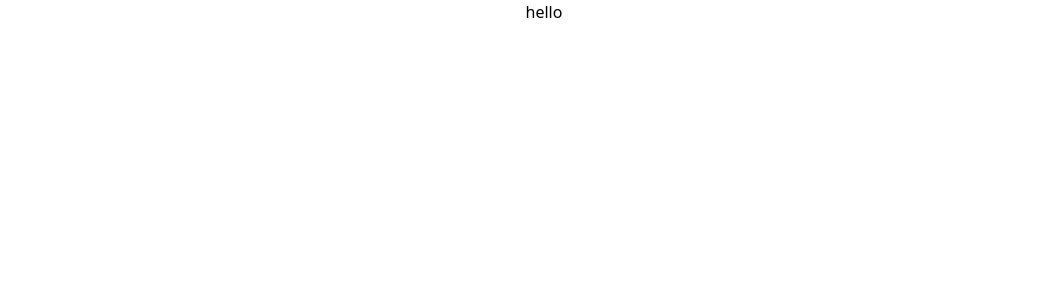
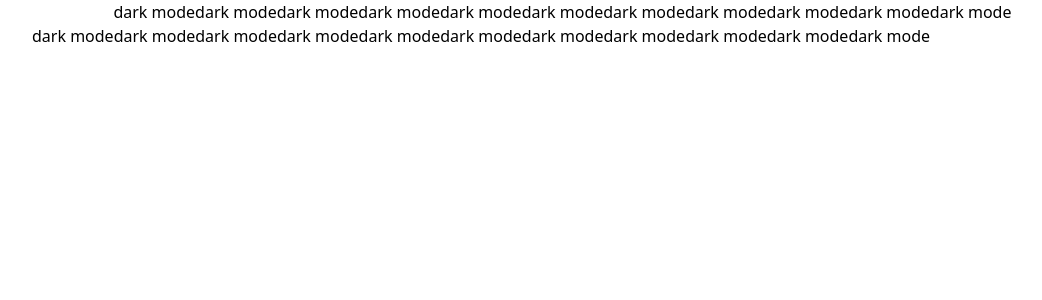
Before and after one commit to aionitel/portfolio-old-, a Next.js app: page / in a window 1280 px wide. Shown: the top 300 px of the page, without its empty margins (96-1138 px from the left). Built offline with nearby package versions, Linux system fonts and the light colour scheme.

Commit message:
added eslint, centered all content and limited width in layout

```diff
--- a/components/layout/Layout.tsx
+++ b/components/layout/Layout.tsx
@@ -2,7 +2,7 @@ import React from 'react'
 
 const Layout: React.FC = ({ children }: any) => {
   return (
-    <div className='flex min-h-screen min-w-screen justify-center'>
+    <div className='flex justify-center align-center min-h-screen max-w-5xl mx-auto'>
       <main>
         {children}
       </main>
--- a/components/nav/NavBar.tsx
+++ b/components/nav/NavBar.tsx
@@ -3,8 +3,8 @@ import React from 'react'
 const NavBar: React.FC = () => {
   return (
     <div className='flex justify-between'>
-      <div></div>
-      <div></div>
+      <div>
+      </div>
     </div>
   )
 }
--- /dev/null
+++ b/components/nav/NavItem.tsx
@@ -0,0 +1,9 @@
+import React from 'react'
+
+const NavItem: React.FC = () => {
+  return (
+    <div>NavItem</div>
+  )
+}
+
+export default NavItem;
--- a/package.json
+++ b/package.json
@@ -2,6 +2,8 @@
   "name": "portfolio",
   "version": "0.1.0",
   "private": true,
+  "author": "oranges0da",
+  "license": "MIT",
   "scripts": {
     "dev": "next dev",
     "build": "next build",
--- a/pages/index.tsx
+++ b/pages/index.tsx
@@ -1,9 +1,37 @@
 import type { NextPage } from 'next'
+import { useTheme } from 'next-themes'
 
 const Home: NextPage = () => {
+  const { theme, setTheme } = useTheme();
+
   return (
     <div>
-      hello
+            <button onClick={() => setTheme('light')} className='text-white dark:text-black'>light mode</button>
+      <button onClick={() => setTheme('dark')} className='text-black dark:text-white'>dark mode</button>
+      <button onClick={() => setTheme('dark')} className='text-black dark:text-white'>dark mode</button>
+
+      <button onClick={() => setTheme('dark')} className='text-black dark:text-white'>dark mode</button>
+      <button onClick={() => setTheme('dark')} className='text-black dark:text-white'>dark mode</button>
+      <button onClick={() => setTheme('dark')} className='text-black dark:text-white'>dark mode</button>
+      <button onClick={() => setTheme('dark')} className='text-black dark:text-white'>dark mode</button>
+      <button onClick={() => setTheme('dark')} className='text-black dark:text-white'>dark mode</button>
+      <button onClick={() => setTheme('dark')} className='text-black dark:text-white'>dark mode</button>
+      <button onClick={() => setTheme('dark')} className='text-black dark:text-white'>dark mode</button>
+      <button onClick={() => setTheme('dark')} className='text-black dark:text-white'>dark mode</button>
+      <button onClick={() => setTheme('dark')} className='text-black dark:text-white'>dark mode</button>
+      <button onClick={() => setTheme('dark')} className='text-black dark:text-white'>dark mode</button>
+      <button onClick={() => setTheme('dark')} className='text-black dark:text-white'>dark mode</button>
+      <button onClick={() => setTheme('dark')} className='text-black dark:text-white'>dark mode</button>
+      <button onClick={() => setTheme('dark')} className='text-black dark:text-white'>dark mode</button>
+      <button onClick={() => setTheme('dark')} className='text-black dark:text-white'>dark mode</button>
+      <button onClick={() => setTheme('dark')} className='text-black dark:text-white'>dark mode</button>
+      <button onClick={() => setTheme('dark')} className='text-black dark:text-white'>dark mode</button>
+      <button onClick={() => setTheme('dark')} className='text-black dark:text-white'>dark mode</button>
+      <button onClick={() => setTheme('dark')} className='text-black dark:text-white'>dark mode</button>
+      <button onClick={() => setTheme('dark')} className='text-black dark:text-white'>dark mode</button>
+      <button onClick={() => setTheme('dark')} className='text-black dark:text-white'>dark mode</button>
+
+
     </div>
   )
 }
```
Also changed, not shown: .eslintrc.json.
